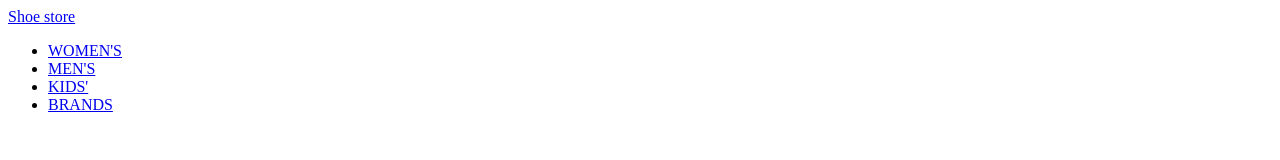
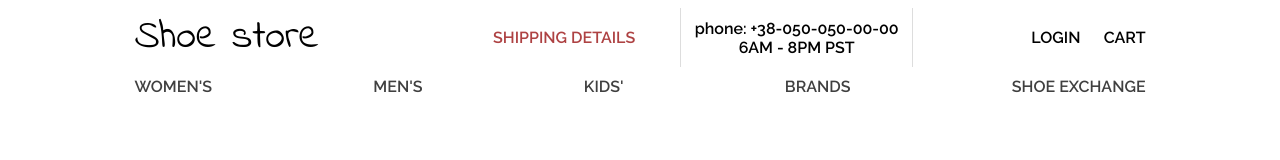
Before and after one commit to vladimirm85/SHOE-STORE, a plain HTML site: page index.html in a window 1280 px wide. Drawn offline with Linux system fonts and the light colour scheme.

Commit message:
header, nav styling

```diff
--- a/index.html
+++ b/index.html
@@ -5,30 +5,53 @@
     <meta charset="UTF-8">
     <meta http-equiv="X-UA-Compatible" content="ie=edge">
     <title>Shoe store</title>
+    <link href="https://fonts.googleapis.com/css?family=Indie+Flower&display=swap" rel="stylesheet">
+    <link href="https://fonts.googleapis.com/css?family=Raleway:600&display=swap" rel="stylesheet">
+    <link rel="stylesheet" href="main.css">
 </head>
 
 <body>
     <header class="header">
-        <div>
-            <div>
+        <div class="main-header">
+            <div class="main-header__title">
                 <a href="index.html">
                     Shoe store
                 </a>
             </div>
+            <div class="main-header__shipping">
+                <a href="shipping.html">
+                    SHIPPING DETAILS
+                </a>
+            </div>
+            <div class="main-header__contact">
+                <p>phone: +38-050-050-00-00</p>
+                <p>6AM - 8PM PST</p>
+            </div>
+            <div class="main-header__user">
+                <a href="login.html" class="main-header__user--login">
+                    LOGIN
+                </a>
+                <a href="cart.html" class="main-header__user--cart">
+                    CART
+                </a>
+            </div>
         </div>
-        <nav>
-            <ul>
-                <li>
+        <nav class="header-nav">
+            <ul class="header-nav__ul">
+                <li class="header-nav__li">
                     <a href="womens.html">WOMEN'S</a>
                 </li>
-                <li>
+                <li class="header-nav__li">
                     <a href="mens.html">MEN'S</a>
                 </li>
-                <li>
+                <li class="header-nav__li">
                     <a href="kids.html">KIDS'</a>
                 </li>
-                <li>
+                <li class="header-nav__li">
                     <a href="brands.html">BRANDS</a>
+                </li>
+                <li class="header-nav__li">
+                    <a href="exchange.html">SHOE EXCHANGE</a>
                 </li>
             </ul>
         </nav>
--- /dev/null
+++ b/main.css
@@ -0,0 +1,94 @@
+* {
+    box-sizing: border-box;
+}
+
+body {
+    font-family: 'Raleway', sans-serif;
+}
+
+.main-header {
+    display: flex;
+    margin: 0px 10%;
+}
+
+.main-header p {
+    margin: 0px;
+}
+
+.main-header__title {
+    width: 31%;
+    justify-content: center;
+    align-items: center
+}
+
+.main-header__title > a {
+    font: 40px 'Indie Flower', cursive;
+    color: black;
+    text-decoration: none;
+}
+
+.main-header__shipping {
+    width: 23%;
+    display: flex;
+    justify-content: center;
+    align-items: center
+}
+
+.main-header__shipping a {
+    color: #ae4243;
+    text-decoration: none;
+}
+
+.main-header__contact {
+    width: 23%;
+    border-left: 1px solid #ddd;
+    border-right: 1px solid #ddd;
+    display: flex;
+    flex-direction: column;
+    justify-content: center;
+    align-items: center
+}
+
+.main-header__user {
+    width: 23%;
+    display: flex;
+    justify-content: flex-end;
+    align-items: center
+}
+
+.main-header__user--login {
+    color: black;
+    text-decoration: none;
+    margin-right: 10%;
+}
+
+.main-header__user--cart {
+    color: black;
+    text-decoration: none;
+}
+
+.header-nav {
+    margin: 0px 10%;
+}
+
+.header-nav__ul {
+    display: flex;
+    justify-content: space-between;
+    padding: 0px;
+    margin: 10px 0px;
+}
+
+.header-nav__li {
+    display: inline-block;
+    text-decoration: none;
+}
+
+.header-nav__li a {
+    color: #404040;
+    text-decoration: none;
+}
+
+.header-nav__li a:hover {
+    color: #707072;
+    text-decoration: none;
+}
```
